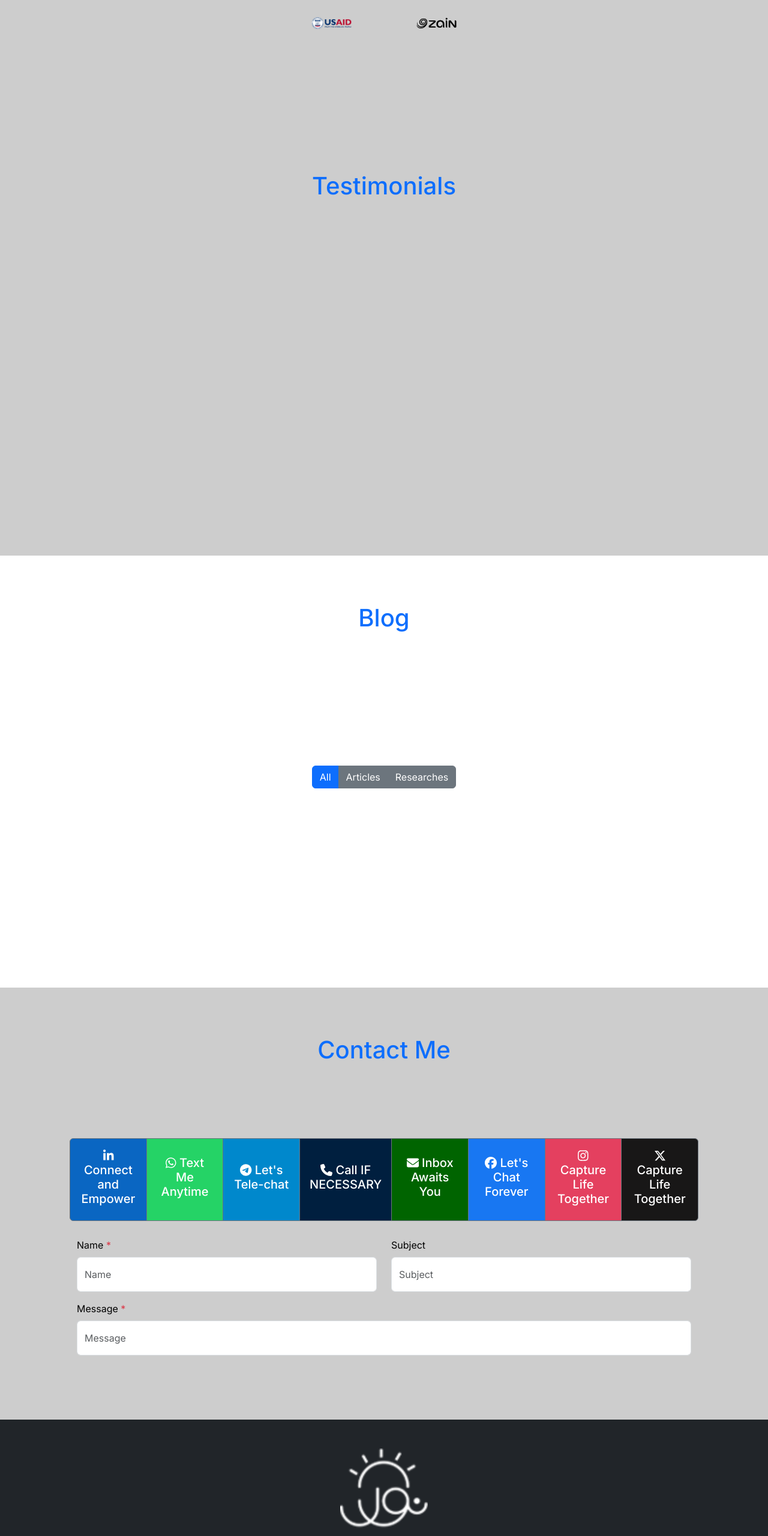
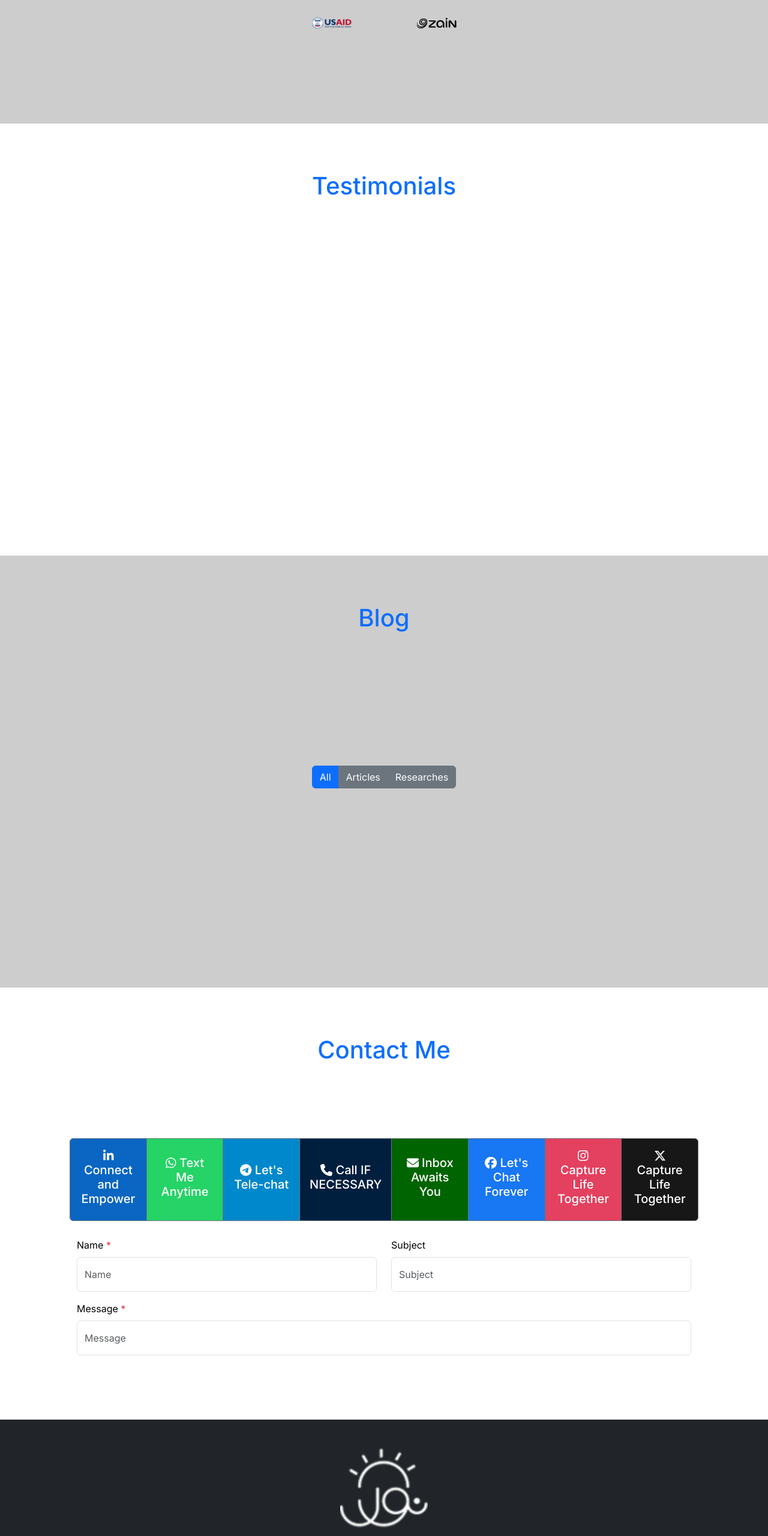
Before and after one commit to makkahwi/russaifa-club, a Next.js app: page / in a window 1280 px wide. Shown: the part 9363-11923 px from the top of the page at 60% size. Built offline with nearby package versions, Linux system fonts and the light colour scheme.

Commit message:
Minor UI Update

```diff
--- a/src/sections/Tail/Blog.tsx
+++ b/src/sections/Tail/Blog.tsx
@@ -17,7 +17,7 @@ const BlogSection = () => {
   );
 
   return (
-    <PageSection title="Blog" id="blog">
+    <PageSection title="Blog" id="blog" color="light">
       <Col md={12} className="text-center p-0 m-0">
         <ButtonGroup>
           <Button
--- a/src/sections/Tail/Contact.tsx
+++ b/src/sections/Tail/Contact.tsx
@@ -1,14 +1,13 @@
 import PageSection from "@/components/PageSection";
 import {
   faFacebook,
-  faGithub,
   faInstagram,
   faLinkedinIn,
   faTelegram,
   faWhatsapp,
   faXTwitter,
 } from "@fortawesome/free-brands-svg-icons";
-import { faEnvelope, faPhone, faX } from "@fortawesome/free-solid-svg-icons";
+import { faEnvelope, faPhone } from "@fortawesome/free-solid-svg-icons";
 import { FontAwesomeIcon } from "@fortawesome/react-fontawesome";
 import {
   Button,
@@ -93,7 +92,7 @@ const inputs = [
 
 const ContactSection = () => {
   return (
-    <PageSection title="Contact Me" color="light" id="contact">
+    <PageSection title="Contact Me" id="contact">
       <Col md={12} className="text-center p-0 m-0">
         <ButtonGroup>
           {socialLinksList.map(({ name, icon, link, label, color }, i) => (
--- a/src/sections/Tail/Testimonials.tsx
+++ b/src/sections/Tail/Testimonials.tsx
@@ -8,7 +8,7 @@ const TestimonialsSection = () => {
   ];
 
   return (
-    <PageSection title="Testimonials" color="light" id="testimonials">
+    <PageSection title="Testimonials" id="testimonials">
       <Col md={12}></Col>
     </PageSection>
   );
```
